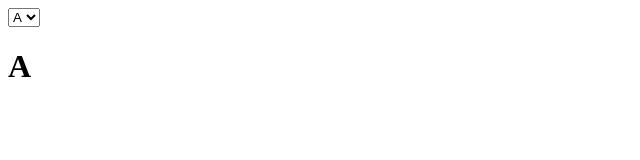
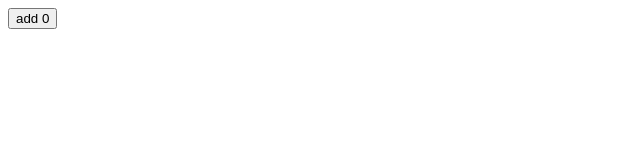
Before and after one commit to Pcjmy/React, a React (Create React App) app: page / in a window 1280 px wide. Shown: the top 160 px of the page, without its empty margins (0-640 px from the left). Built offline with nearby package versions, Linux system fonts and the light colour scheme.

Commit message:
feat: useState

```diff
--- a/src/Home.tsx
+++ b/src/Home.tsx
@@ -1,10 +1,18 @@
 import React from 'react'
-import Component from './components/Component'
+import { useState } from 'react'
 
-interface Props {}
+const Home: React.FC = () => {
+  const [count, setCount] = useState(0)
 
-const Home: React.FC<Props> = () => {
-  return <Component />
+  function handleClick() {
+    setCount(count + 1)
+  }
+
+  return (
+    <div>
+      <button onClick={handleClick}>add {count}</button>
+    </div>
+  )
 }
 
 export default Home
```
